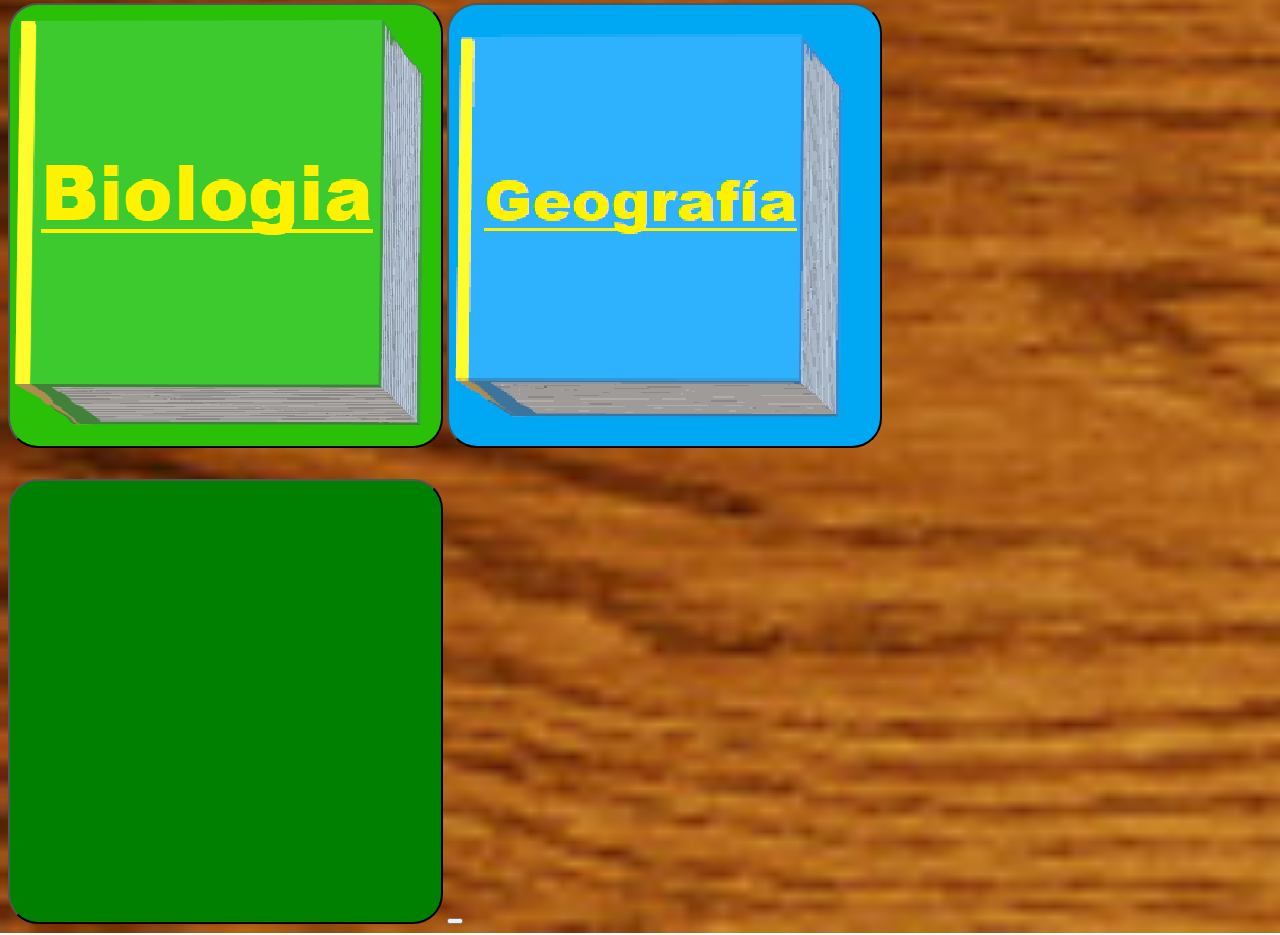
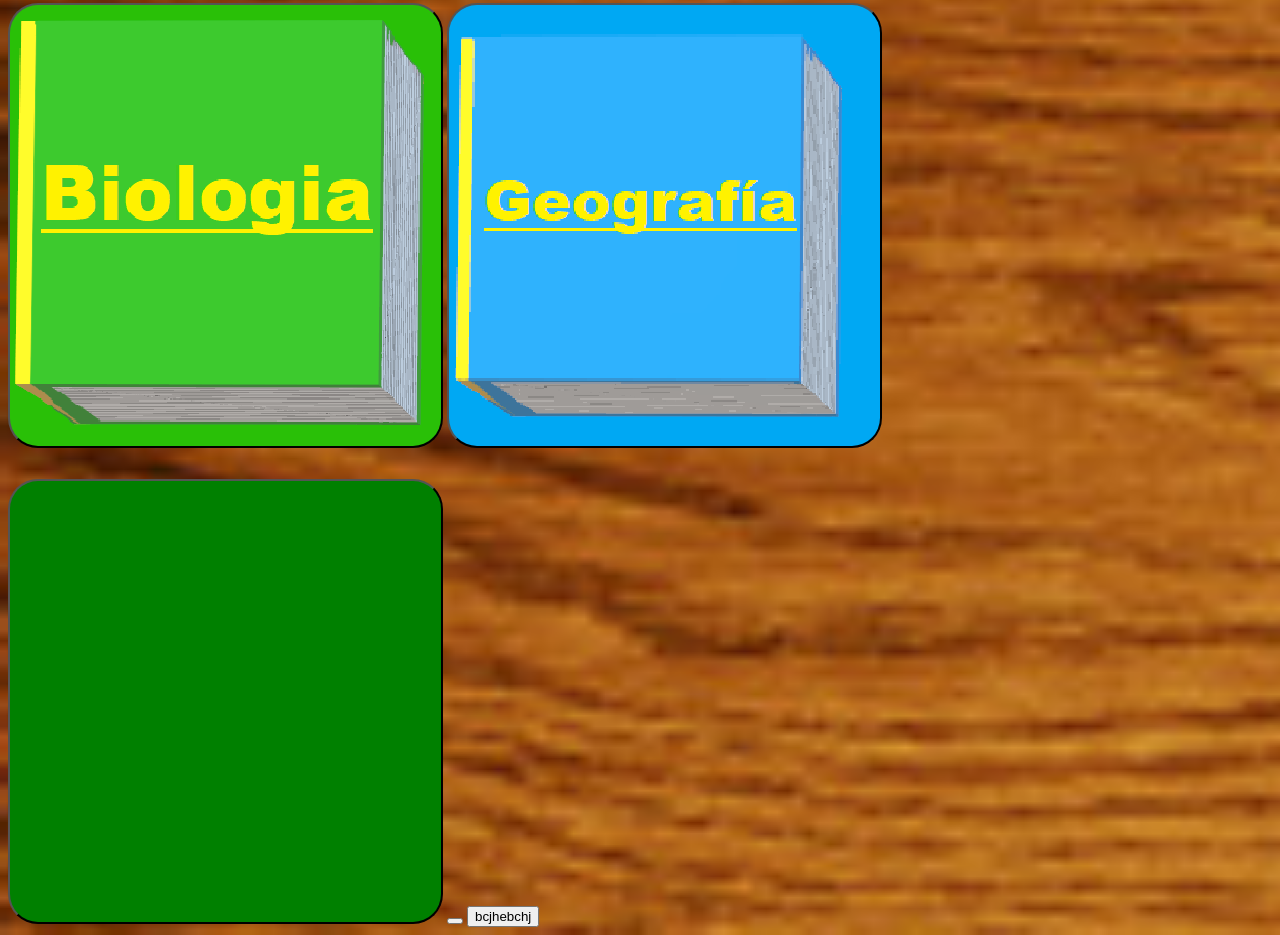
Before and after one commit to Jonymentero/ESVI, a plain HTML site: page Cuadernos.html in a window 1280 px wide. Shown: the part 1058-1993 px from the top of the page. Drawn offline with Linux system fonts and the light colour scheme.

Commit message:
cree otro boton

```diff
--- a/Cuadernos.html
+++ b/Cuadernos.html
@@ -35,7 +35,7 @@
 
                     <a href="https://docs.google.com/presentation/d/1dYScLUeBVocFWLtmqK_vnV9lni-K2iNsY8pd8kCZ8v4/edit#slide=id.p"><button class="boton4"><font face="Comic Sans MS,arial,verdana" size="4" align="center"></font></button></a> <a href=""><button class="boton5"><font face="Comic Sans MS,arial,verdana" size="4" align="center"></font></button></a> <a href=""><button class="boton6"><font face="Comic Sans MS,arial,verdana" size="4" align="center"></font></button></a>
 
-
+                    <a href=""><button>bcjhebchj</button></a>
 
         </body>
 
```
